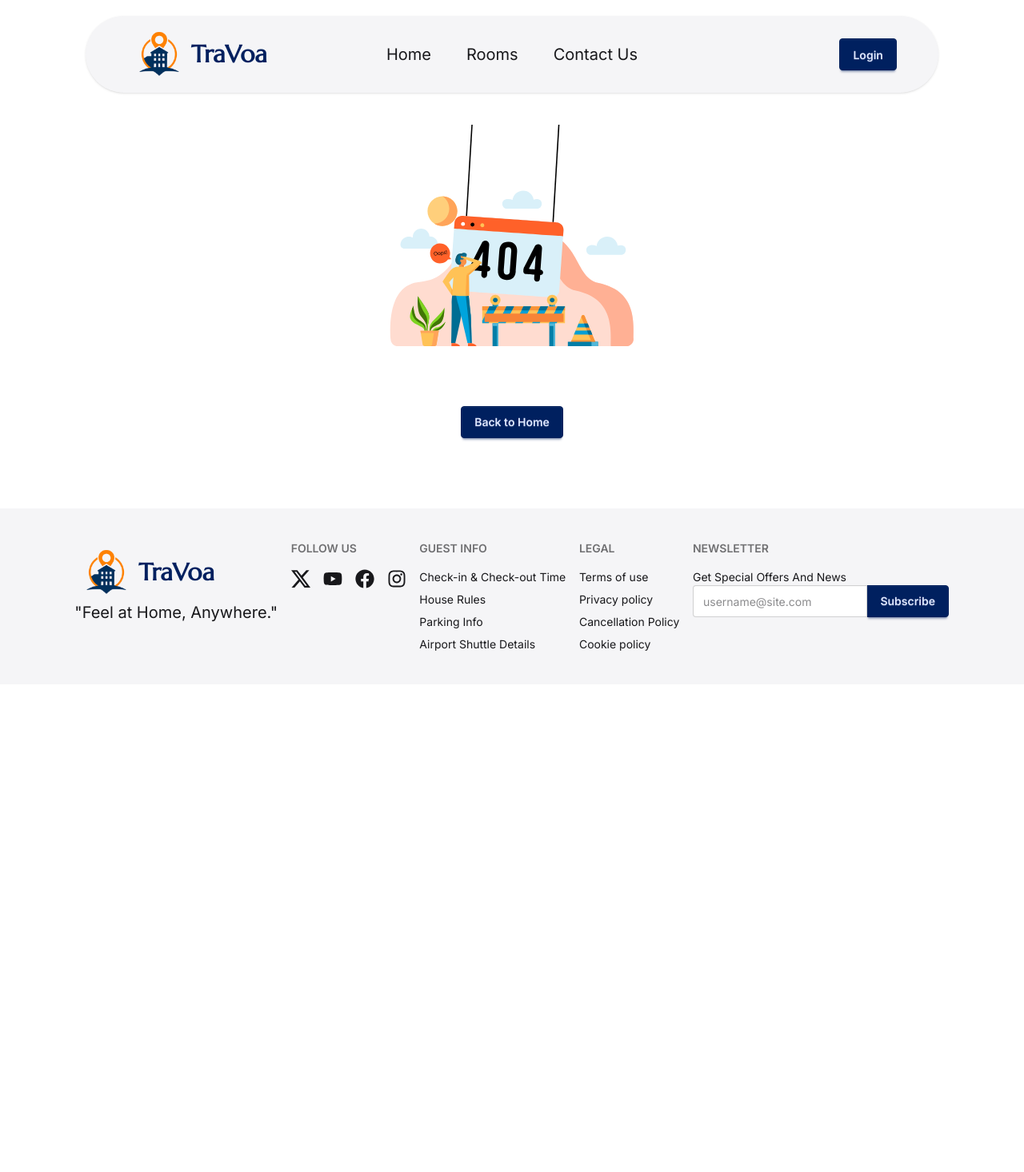
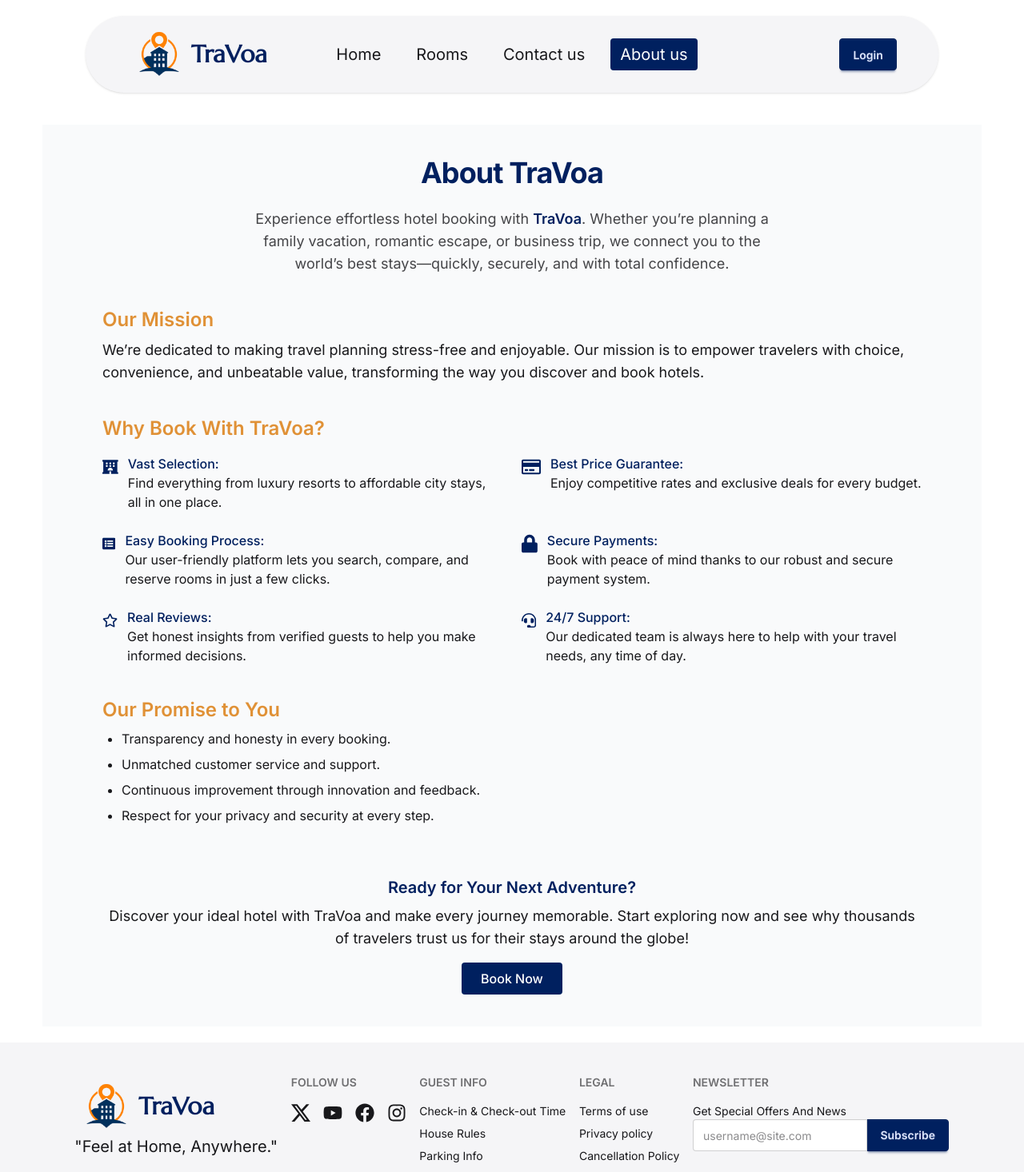
Before and after one commit to noboKumar/TraVoa-hotel-Booking-Platform-Client, a React (Vite) app: page /about-us in a window 1280 px wide. Shown: the top 1466 px of the page at 80% size. Before the commit the page ends 856 px from the top, so only its background shows below. Built offline with nearby package versions, Linux system fonts and the light colour scheme; no server answers.

Commit message:
add about us section

```diff
--- a/src/components/NavBar.jsx
+++ b/src/components/NavBar.jsx
@@ -21,7 +21,10 @@ const NavBar = () => {
         </li>
       )}
       <li>
-        <NavLink to={"/contactUs"}>Contact Us</NavLink>
+        <NavLink to={"/contact-us"}>Contact us</NavLink>
+      </li>
+      <li>
+        <NavLink to={"/about-us"}>About us</NavLink>
       </li>
     </>
   );
--- /dev/null
+++ b/src/pages/AboutUs.jsx
@@ -0,0 +1,104 @@
+import React from "react";
+import { FaHotel, FaRegSmile, FaRegCreditCard, FaListAlt, FaLock, FaRegStar, FaHeadset } from "react-icons/fa";
+
+const AboutUs = () => {
+  return (
+    <main className="min-h-screen text-base-content py-10 px-4 md:px-10 bg-gray-50">
+      <section className="max-w-5xl mx-auto">
+        {/* Brand Logo & Title */}
+        <div className="flex flex-col items-center gap-4 mb-10">
+          {/* Optionally, place your logo here */}
+          {/* <img src="/logo.svg" alt="TraVoa Logo" className="w-24 h-24 rounded-full shadow-lg" /> */}
+          <h1 className="text-4xl font-bold text-primary mb-2 text-center tracking-tight">About TraVoa</h1>
+          <p className="max-w-2xl text-center text-lg text-base-content/80">
+            Experience effortless hotel booking with <span className="font-semibold text-primary">TraVoa</span>. Whether you’re planning a family vacation, romantic escape, or business trip, we connect you to the world’s best stays—quickly, securely, and with total confidence.
+          </p>
+        </div>
+
+        {/* Mission */}
+        <section className="mb-10">
+          <h2 className="text-2xl font-semibold text-secondary mb-2">Our Mission</h2>
+          <p className="text-base md:text-lg">
+            We’re dedicated to making travel planning stress-free and enjoyable. Our mission is to empower travelers with choice, convenience, and unbeatable value, transforming the way you discover and book hotels.
+          </p>
+        </section>
+
+        {/* What Makes Us Different */}
+        <section className="mb-10">
+          <h2 className="text-2xl font-semibold text-secondary mb-4">Why Book With TraVoa?</h2>
+          <div className="grid sm:grid-cols-2 gap-6">
+            <div className="flex items-start gap-3">
+              <FaHotel className="text-primary text-2xl mt-1" />
+              <div>
+                <span className="font-medium text-primary">Vast Selection:</span> <br />
+                Find everything from luxury resorts to affordable city stays, all in one place.
+              </div>
+            </div>
+            <div className="flex items-start gap-3">
+              <FaRegCreditCard className="text-primary text-2xl mt-1" />
+              <div>
+                <span className="font-medium text-primary">Best Price Guarantee:</span> <br />
+                Enjoy competitive rates and exclusive deals for every budget.
+              </div>
+            </div>
+            <div className="flex items-start gap-3">
+              <FaListAlt className="text-primary text-2xl mt-1" />
+              <div>
+                <span className="font-medium text-primary">Easy Booking Process:</span> <br />
+                Our user-friendly platform lets you search, compare, and reserve rooms in just a few clicks.
+              </div>
+            </div>
+            <div className="flex items-start gap-3">
+              <FaLock className="text-primary text-2xl mt-1" />
+              <div>
+                <span className="font-medium text-primary">Secure Payments:</span> <br />
+                Book with peace of mind thanks to our robust and secure payment system.
+              </div>
+            </div>
+            <div className="flex items-start gap-3">
+              <FaRegStar className="text-primary text-2xl mt-1" />
+              <div>
+                <span className="font-medium text-primary">Real Reviews:</span> <br />
+                Get honest insights from verified guests to help you make informed decisions.
+              </div>
+            </div>
+            <div className="flex items-start gap-3">
+              <FaHeadset className="text-primary text-2xl mt-1" />
+              <div>
+                <span className="font-medium text-primary">24/7 Support:</span> <br />
+                Our dedicated team is always here to help with your travel needs, any time of day.
+              </div>
+            </div>
+          </div>
+        </section>
+
+        {/* Our Values */}
+        <section className="mb-10">
+          <h2 className="text-2xl font-semibold text-secondary mb-2">Our Promise to You</h2>
+          <ul className="list-disc pl-6 space-y-2">
+            <li>Transparency and honesty in every booking.</li>
+            <li>Unmatched customer service and support.</li>
+            <li>Continuous improvement through innovation and feedback.</li>
+            <li>Respect for your privacy and security at every step.</li>
+          </ul>
+        </section>
+
+        {/* Call to Action */}
+        <section className="text-center mt-16">
+          <h3 className="text-xl font-semibold mb-2 text-primary">Ready for Your Next Adventure?</h3>
+          <p className="mb-4 text-base md:text-lg">
+            Discover your ideal hotel with TraVoa and make every journey memorable. Start exploring now and see why thousands of travelers trust us for their stays around the globe!
+          </p>
+          <a
+            href="/"
+            className="inline-block px-6 py-2 rounded bg-primary text-white font-medium hover:bg-primary-focus transition"
+          >
+            Book Now
+          </a>
+        </section>
+      </section>
+    </main>
+  );
+};
+
+export default AboutUs;
--- a/src/pages/ContactUs.jsx
+++ b/src/pages/ContactUs.jsx
@@ -30,7 +30,7 @@ const ContactUs = () => {
   return (
     <section className="py-12 bg-base-200">
       <div className="max-w-lg mx-auto px-4">
-        <h2 className="text-3xl font-bold mb-6 text-primary">Contact Us</h2>
+        <h2 className="text-3xl font-bold mb-6 text-primary">Contact us</h2>
         <form onSubmit={handleSubmit} className="space-y-4">
           <input
             className="input input-bordered w-full"
--- a/src/routes/router.jsx
+++ b/src/routes/router.jsx
@@ -11,6 +11,7 @@ import RoomDetails from "../pages/RoomDetails";
 import { apiClient } from "../API/apiClient";
 import Loading from "../components/Loading";
 import ContactUs from "../pages/ContactUs";
+import AboutUs from "../pages/AboutUs";
 
 export const router = createBrowserRouter([
   {
@@ -52,8 +53,12 @@ export const router = createBrowserRouter([
         hydrateFallbackElement: <Loading></Loading>,
       },
       {
-        path: "contactUs",
+        path: "contact-us",
         Component: ContactUs,
+      },
+      {
+        path: "/about-us",
+        Component: AboutUs,
       },
     ],
   },
```
